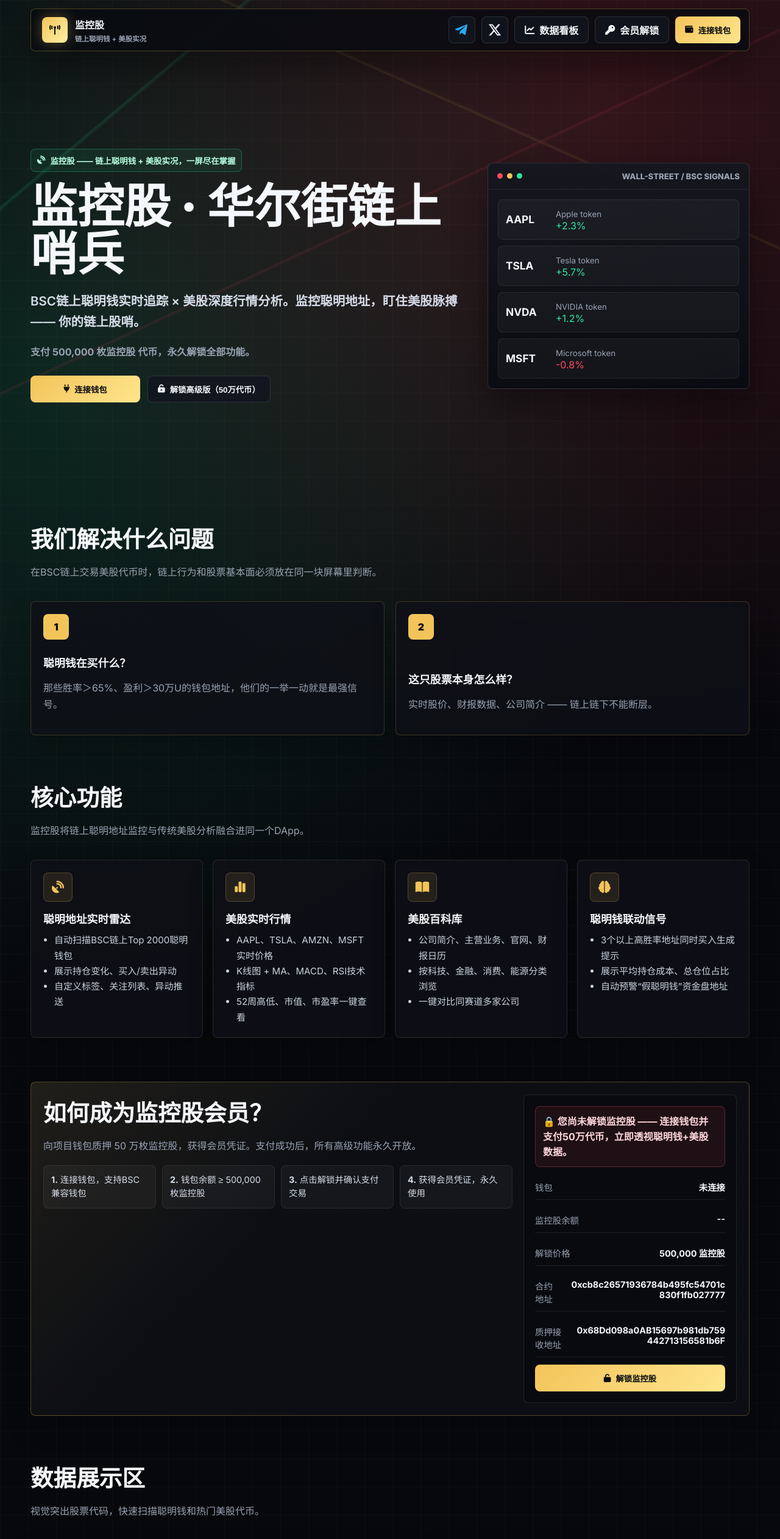
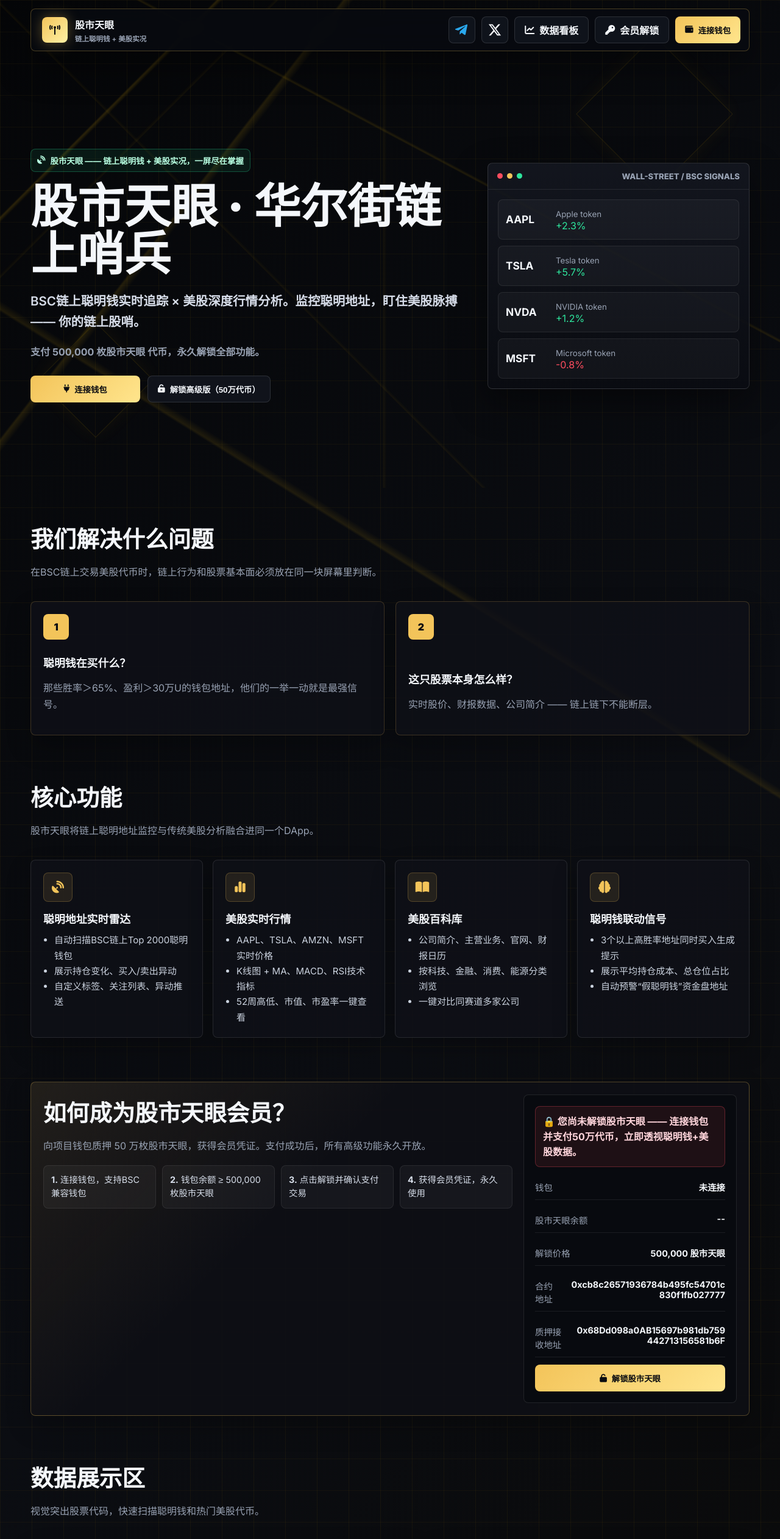
Before and after one commit to jbhbsc/monitor-flap, a plain HTML site: page monitor-stock-dapp/index.html in a window 1280 px wide. Shown: the top 2524 px of the page at 61% size. Drawn offline with Linux system fonts and the light colour scheme.

Commit message:
Rename Monitor Stock to Eye of Market

```diff
--- a/monitor-stock-dapp/index.html
+++ b/monitor-stock-dapp/index.html
@@ -3,7 +3,7 @@
 <head>
   <meta charset="UTF-8">
   <meta name="viewport" content="width=device-width, initial-scale=1.0">
-  <title>监控股 · 华尔街链上哨兵</title>
+  <title>股市天眼 · 华尔街链上哨兵</title>
   <link rel="preconnect" href="https://fonts.googleapis.com">
   <link rel="preconnect" href="https://fonts.gstatic.com" crossorigin>
   <link href="https://fonts.googleapis.com/css2?family=Inter:wght@400;500;600;700;800;900&family=Noto+Sans+SC:wght@400;500;700;900&display=swap" rel="stylesheet">
@@ -34,12 +34,12 @@
       font-family: "Inter", "Noto Sans SC", sans-serif;
       color: var(--text);
       background:
-        linear-gradient(90deg, rgba(255, 255, 255, 0.025) 1px, transparent 1px),
-        linear-gradient(rgba(255, 255, 255, 0.025) 1px, transparent 1px),
-        radial-gradient(circle at 78% 4%, rgba(255, 77, 95, 0.18), transparent 28%),
-        radial-gradient(circle at 8% 16%, rgba(46, 229, 157, 0.14), transparent 30%),
-        #07080c;
-      background-size: 46px 46px, 46px 46px, auto, auto, auto;
+        linear-gradient(128deg, transparent 0 13%, rgba(240, 185, 11, 0.12) 13.1%, transparent 13.45% 100%),
+        linear-gradient(32deg, transparent 0 72%, rgba(240, 185, 11, 0.1) 72.1%, transparent 72.4% 100%),
+        linear-gradient(90deg, rgba(240, 185, 11, 0.055) 1px, transparent 1px),
+        linear-gradient(rgba(240, 185, 11, 0.045) 1px, transparent 1px),
+        linear-gradient(135deg, #050608 0%, #0b0d12 46%, #090805 100%);
+      background-size: auto, auto, 52px 52px, 52px 52px, auto;
       overflow-x: hidden;
     }
 
@@ -49,12 +49,37 @@
       position: fixed;
       inset: 0;
       pointer-events: none;
-      opacity: 0.32;
+      opacity: 0.72;
       z-index: 0;
       background:
-        linear-gradient(140deg, transparent 0 18%, rgba(46, 229, 157, 0.44) 18.2%, transparent 18.6% 100%),
-        linear-gradient(155deg, transparent 0 46%, rgba(255, 77, 95, 0.34) 46.2%, transparent 46.6% 100%),
-        linear-gradient(24deg, transparent 0 70%, rgba(243, 196, 90, 0.32) 70.2%, transparent 70.6% 100%);
+        linear-gradient(135deg, transparent 0 17%, rgba(240, 185, 11, 0.22) 17.2%, transparent 17.6% 100%),
+        linear-gradient(28deg, transparent 0 62%, rgba(240, 185, 11, 0.16) 62.2%, transparent 62.5% 100%),
+        linear-gradient(90deg, transparent 0 49%, rgba(240, 185, 11, 0.08) 49.2%, transparent 49.6% 100%),
+        linear-gradient(45deg, transparent 0 38%, rgba(240, 185, 11, 0.08) 38.1%, transparent 38.45% 100%),
+        linear-gradient(315deg, transparent 0 78%, rgba(240, 185, 11, 0.08) 78.1%, transparent 78.45% 100%);
+    }
+
+    .market-ribbon::before,
+    .market-ribbon::after {
+      content: "";
+      position: absolute;
+      width: 180px;
+      height: 180px;
+      border: 1px solid rgba(240, 185, 11, 0.16);
+      transform: rotate(45deg);
+      box-shadow: 0 0 34px rgba(240, 185, 11, 0.08);
+    }
+
+    .market-ribbon::before {
+      top: 96px;
+      right: 9%;
+    }
+
+    .market-ribbon::after {
+      left: 7%;
+      bottom: 110px;
+      width: 132px;
+      height: 132px;
     }
 
     .wrap {
@@ -582,7 +607,7 @@
     <nav class="nav">
       <div class="brand">
         <div class="brand-mark"><i class="fa-solid fa-tower-broadcast"></i></div>
-        <div>监控股<small>链上聪明钱 + 美股实况</small></div>
+        <div>股市天眼<small>链上聪明钱 + 美股实况</small></div>
       </div>
       <div class="nav-actions">
         <a class="social-btn" href="https://t.me/jiankonggu666" target="_blank" rel="noreferrer" title="Telegram" aria-label="Telegram">
@@ -603,10 +628,10 @@
 
     <header class="hero">
       <div>
-        <div class="eyebrow"><i class="fa-solid fa-satellite-dish"></i> 监控股 —— 链上聪明钱 + 美股实况，一屏尽在掌握</div>
-        <h1>监控股 · 华尔街链上哨兵</h1>
+        <div class="eyebrow"><i class="fa-solid fa-satellite-dish"></i> 股市天眼 —— 链上聪明钱 + 美股实况，一屏尽在掌握</div>
+        <h1>股市天眼 · 华尔街链上哨兵</h1>
         <p class="lead">BSC链上聪明钱实时追踪 × 美股深度行情分析。监控聪明地址，盯住美股脉搏 —— 你的链上股哨。</p>
-        <p class="unlock-line">支付 <strong>500,000 枚监控股</strong> 代币，永久解锁全部功能。</p>
+        <p class="unlock-line">支付 <strong>500,000 枚股市天眼</strong> 代币，永久解锁全部功能。</p>
         <div class="hero-actions">
           <button id="heroConnectBtn"><i class="fa-solid fa-plug"></i> 连接钱包</button>
           <button id="heroUnlockBtn" class="button-secondary"><i class="fa-solid fa-unlock-keyhole"></i> 解锁高级版（50万代币）</button>
@@ -656,7 +681,7 @@
       <div class="section-head">
         <div>
           <h2>核心功能</h2>
-          <p>监控股将链上聪明地址监控与传统美股分析融合进同一个DApp。</p>
+          <p>股市天眼将链上聪明地址监控与传统美股分析融合进同一个DApp。</p>
         </div>
       </div>
       <div class="grid-4">
@@ -702,23 +727,23 @@
     <section class="section" id="unlock">
       <div class="card unlock-box">
         <div>
-          <h2>如何成为监控股会员？</h2>
-          <p class="muted">向项目钱包质押 50 万枚监控股，获得会员凭证。支付成功后，所有高级功能永久开放。</p>
+          <h2>如何成为股市天眼会员？</h2>
+          <p class="muted">向项目钱包质押 50 万枚股市天眼，获得会员凭证。支付成功后，所有高级功能永久开放。</p>
           <div class="steps">
             <div class="step"><strong>1.</strong> 连接钱包，支持BSC兼容钱包</div>
-            <div class="step"><strong>2.</strong> 钱包余额 ≥ 500,000 枚监控股</div>
+            <div class="step"><strong>2.</strong> 钱包余额 ≥ 500,000 枚股市天眼</div>
             <div class="step"><strong>3.</strong> 点击解锁并确认支付交易</div>
             <div class="step"><strong>4.</strong> 获得会员凭证，永久使用</div>
           </div>
         </div>
         <div class="pay-panel">
-          <div id="unlockStatus" class="locked-status">🔒 您尚未解锁监控股 —— 连接钱包并支付50万代币，立即透视聪明钱+美股数据。</div>
+          <div id="unlockStatus" class="locked-status">🔒 您尚未解锁股市天眼 —— 连接钱包并支付50万代币，立即透视聪明钱+美股数据。</div>
           <div class="stat-line"><span>钱包</span><strong id="walletAddress">未连接</strong></div>
-          <div class="stat-line"><span>监控股余额</span><strong id="monitorBalance">--</strong></div>
-          <div class="stat-line"><span>解锁价格</span><strong>500,000 监控股</strong></div>
+          <div class="stat-line"><span>股市天眼余额</span><strong id="monitorBalance">--</strong></div>
+          <div class="stat-line"><span>解锁价格</span><strong>500,000 股市天眼</strong></div>
           <div class="stat-line"><span>合约地址</span><strong id="contractAddress">待配置</strong></div>
           <div class="stat-line"><span>质押接收地址</span><strong id="treasuryAddress">待配置</strong></div>
-          <button id="unlockBtn"><i class="fa-solid fa-unlock"></i> 解锁监控股</button>
+          <button id="unlockBtn"><i class="fa-solid fa-unlock"></i> 解锁股市天眼</button>
         </div>
       </div>
     </section>
@@ -756,7 +781,7 @@
     <section class="section">
       <div class="section-head"><h2>项目路线图</h2></div>
       <div class="card roadmap">
-        <div class="road-item"><strong>Q2 2026</strong><span>监控股 MVP 上线，聪明地址基础监控 + 美股百科库</span><span class="tag">已完成</span></div>
+        <div class="road-item"><strong>Q2 2026</strong><span>股市天眼 MVP 上线，聪明地址基础监控 + 美股百科库</span><span class="tag">已完成</span></div>
         <div class="road-item"><strong>Q3 2026</strong><span>接入实时美股行情 + K线图表，代币支付解锁系统</span><span class="tag">进行中</span></div>
         <div class="road-item"><strong>Q4 2026</strong><span>聪明钱联动信号引擎（自动跟单提示）</span><span class="tag">规划</span></div>
         <div class="road-item"><strong>Q1 2027</strong><span>多链支持（Arbitrum / Polygon 美股代币）+ 情绪AI分析</span><span class="tag">规划</span></div>
@@ -776,7 +801,7 @@
 
     <footer class="footer">
       <div class="footer-inner">
-        <div><strong>监控股 —— 让链上股民先富起来</strong><br>连接钱包，支付50万代币，加入聪明钱跟单军团。</div>
+        <div><strong>股市天眼 —— 让链上股民先富起来</strong><br>连接钱包，支付50万代币，加入聪明钱跟单军团。</div>
         <div class="footer-links">
           <a href="#">白皮书 / Docs</a>
           <a href="#unlock">智能合约地址</a>
@@ -884,9 +909,9 @@
         }
 
         if (isUnlocked(account)) {
-          setStatus("✅ 您已解锁监控股高级版，全部功能永久开放。", true);
+          setStatus("✅ 您已解锁股市天眼高级版，全部功能永久开放。", true);
         } else {
-          setStatus("🔒 您尚未解锁监控股 —— 连接钱包并支付50万代币，立即透视聪明钱+美股数据。");
+          setStatus("🔒 您尚未解锁股市天眼 —— 连接钱包并支付50万代币，立即透视聪明钱+美股数据。");
         }
       } catch (error) {
         setStatus(error.message || "钱包连接失败，请重试。");
@@ -900,7 +925,7 @@
       if (!tokenContract || !account) return;
       const raw = await tokenContract.balanceOf(account);
       const formatted = Number(ethers.utils.formatUnits(raw, tokenDecimals));
-      monitorBalance.textContent = `${formatted.toLocaleString(undefined, { maximumFractionDigits: 2 })} 监控股`;
+      monitorBalance.textContent = `${formatted.toLocaleString(undefined, { maximumFractionDigits: 2 })} 股市天眼`;
     }
 
     async function unlockMembership() {
@@ -909,7 +934,7 @@
         if (!account) return;
       }
       if (!ethers.utils.isAddress(MONITOR_TOKEN_ADDRESS) || !ethers.utils.isAddress(TREASURY_ADDRESS)) {
-        setStatus("⚠️ 监控股代币合约或项目钱包地址配置无效，暂时不能发起50万代币质押。");
+        setStatus("⚠️ 股市天眼代币合约或项目钱包地址配置无效，暂时不能发起50万代币质押。");
         return;
       }
       unlockBtn.disabled = true;
@@ -918,16 +943,16 @@
         const amount = ethers.utils.parseUnits(String(UNLOCK_PRICE), tokenDecimals);
         const balance = await tokenContract.balanceOf(account);
         if (balance.lt(amount)) {
-          setStatus("余额不足：需要至少 500,000 枚监控股才能解锁高级版。");
+          setStatus("余额不足：需要至少 500,000 枚股市天眼才能解锁高级版。");
           return;
         }
-        setStatus("交易确认中，请在钱包里确认质押 500,000 枚监控股。");
+        setStatus("交易确认中，请在钱包里确认质押 500,000 枚股市天眼。");
         const tx = await tokenContract.transfer(TREASURY_ADDRESS, amount);
         setStatus(`交易已提交：${tx.hash.slice(0, 10)}...，等待链上确认。`);
         await tx.wait();
         localStorage.setItem(storageKey(account), "1");
         await refreshBalance();
-        setStatus("✅ 质押成功，您已永久解锁监控股全部功能。", true);
+        setStatus("✅ 质押成功，您已永久解锁股市天眼全部功能。", true);
       } catch (error) {
         setStatus(error.message || "解锁失败，请检查钱包交易。");
       } finally {
```
